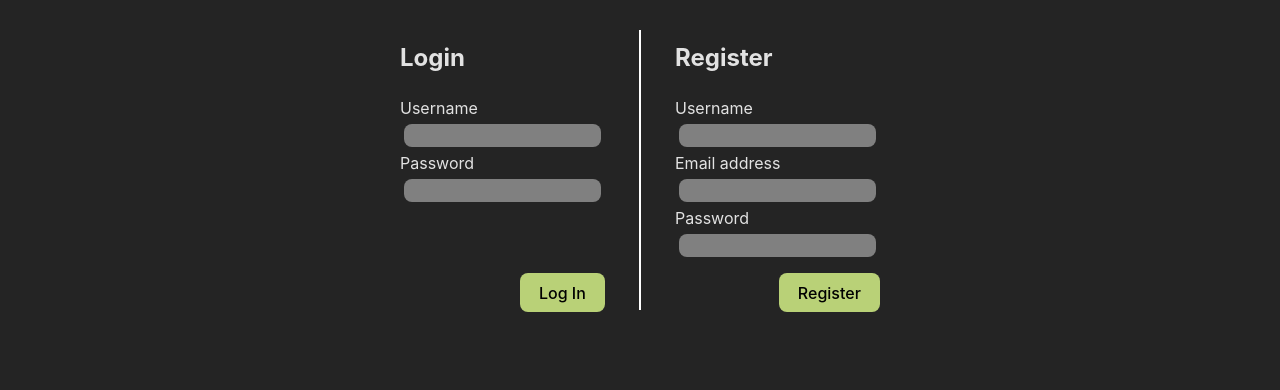
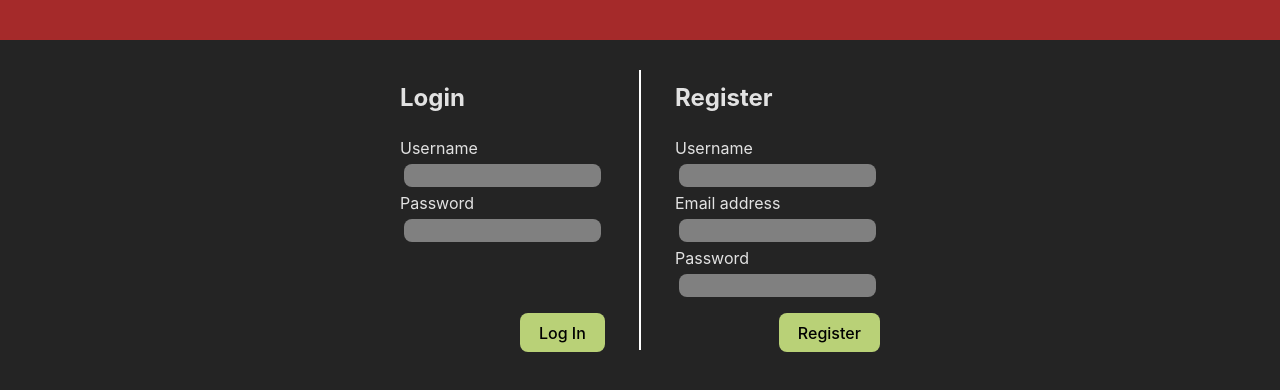
Before and after one commit to AshCaiH/cn-w9-authentication_front-end, a React (Vite) app: page / in a window 1280 px wide. Shown: the top 390 px of the page. Built offline with nearby package versions, Linux system fonts and the light colour scheme.

Commit message:
feature: top bar with logout link

```diff
--- a/package.json
+++ b/package.json
@@ -11,7 +11,8 @@
   },
   "dependencies": {
     "react": "^18.2.0",
-    "react-dom": "^18.2.0"
+    "react-dom": "^18.2.0",
+    "react-icons": "^5.0.1"
   },
   "devDependencies": {
     "@types/react": "^18.2.55",
--- a/src/App.css
+++ b/src/App.css
@@ -1,7 +1,10 @@
 #root {
-  display: grid;
+  display: flex;
+  flex-direction: column;
   width: 100%;
   justify-content: center;
+  align-items: center;
+  height:fit-content;
 }
 
 .error-message {
@@ -12,3 +15,8 @@
   grid-column-end: 4;
   padding: 12px;
 }
+
+.icon {
+  position:relative;
+  top: 4px;
+}
--- a/src/App.jsx
+++ b/src/App.jsx
@@ -2,12 +2,14 @@ import { useState } from 'react'
 import LoginModal from "./components/login-modal/login-modal";
 import './App.css'
 import MemberList from './components/member-list/member-list';
+import TopBar from './components/top-bar/top-bar';
 
 function App() {
   const [token, setToken] = useState(null);
 
   return (
     <>
+      <TopBar token={token} setToken={setToken} />
       {!token ?
         <LoginModal setToken={setToken}/>
         :
--- /dev/null
+++ b/src/components/top-bar/top-bar.css
@@ -0,0 +1,16 @@
+#top-bar {
+    height: 40px;
+    width: 100%;
+    background-color: brown;
+    font-size: 18pt;
+    text-align: right;
+}
+
+.logout {
+    color: white;
+    margin-right: 4px;
+}
+
+.logout:hover {
+    color: rgb(255, 246, 162);
+}
--- /dev/null
+++ b/src/components/top-bar/top-bar.jsx
@@ -0,0 +1,19 @@
+import { RiLogoutBoxLine } from "react-icons/ri";
+import "./top-bar.css";
+
+const TopBar = (props) => {
+    const logout = () => {
+        console.log(props.token);
+        props.setToken(null);
+        console.log(props.token);
+    }
+
+    return (
+        <div id="top-bar">
+            { props.token &&
+            <a className="logout" href="#" onClick={logout}>Log Out <RiLogoutBoxLine className="icon"/></a> }
+        </div>
+    )
+}
+
+export default TopBar;
```
Also changed, not shown: 1 other file (tests, documents, lock files or other folders).
